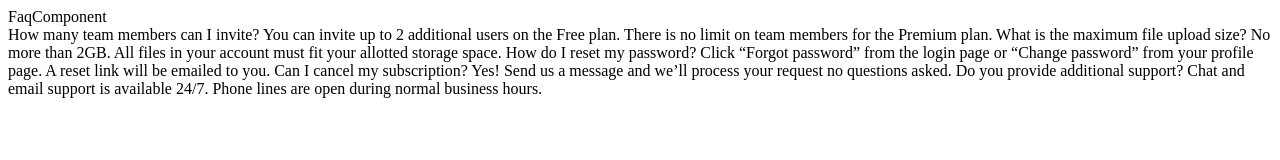
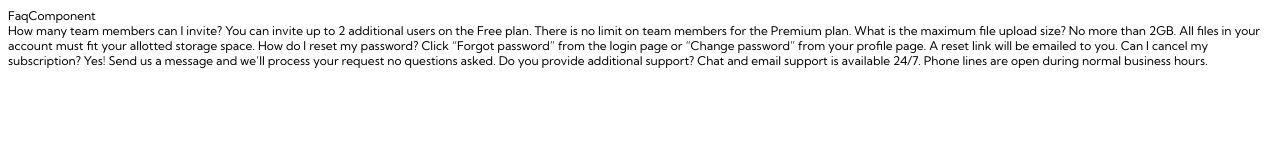
Before and after one commit to lmpko/frontendmentor-faq-accordion-card-main, a React app: page / in a window 1280 px wide. Built offline with nearby package versions, Linux system fonts and the light colour scheme.

Commit message:
fonts added and css variables for colors added

```diff
--- a/app.css
+++ b/app.css
@@ -0,0 +1,20 @@
+
+:root{
+    --primary-text-color: hsl(238, 29%, 16%);
+    --secondary-text-color:  hsl(14, 88%, 65%);
+    --tertiary-text-color: hsl(237, 12%, 33%);
+    --fouthary-text-color: hsl(240, 6%, 50%);
+
+    --primary-bg-color: hsl(273, 75%, 66%);
+    --secondary-bg-color: hsl(240, 73%, 65%);
+
+    --primary-dividers-color: hsl(240, 5%, 91%);
+
+
+}
+
+body{
+    font-family: 'Kumbh Sans', sans-serif;
+    font-size: 12px;
+    font-weight: 400;
+}
--- a/index.html
+++ b/index.html
@@ -7,6 +7,10 @@
   <link rel="icon" type="image/png" sizes="32x32" href="./images/favicon-32x32.png">
 
   <link rel="stylesheet" href="app.css">
+
+  <link rel="preconnect" href="https://fonts.googleapis.com">
+  <link rel="preconnect" href="https://fonts.gstatic.com" crossorigin>
+  <link href="https://fonts.googleapis.com/css2?family=Kumbh+Sans:wght@400;700&display=swap" rel="stylesheet">
 
   <script type="module" src="app.js"></script>
 
```
